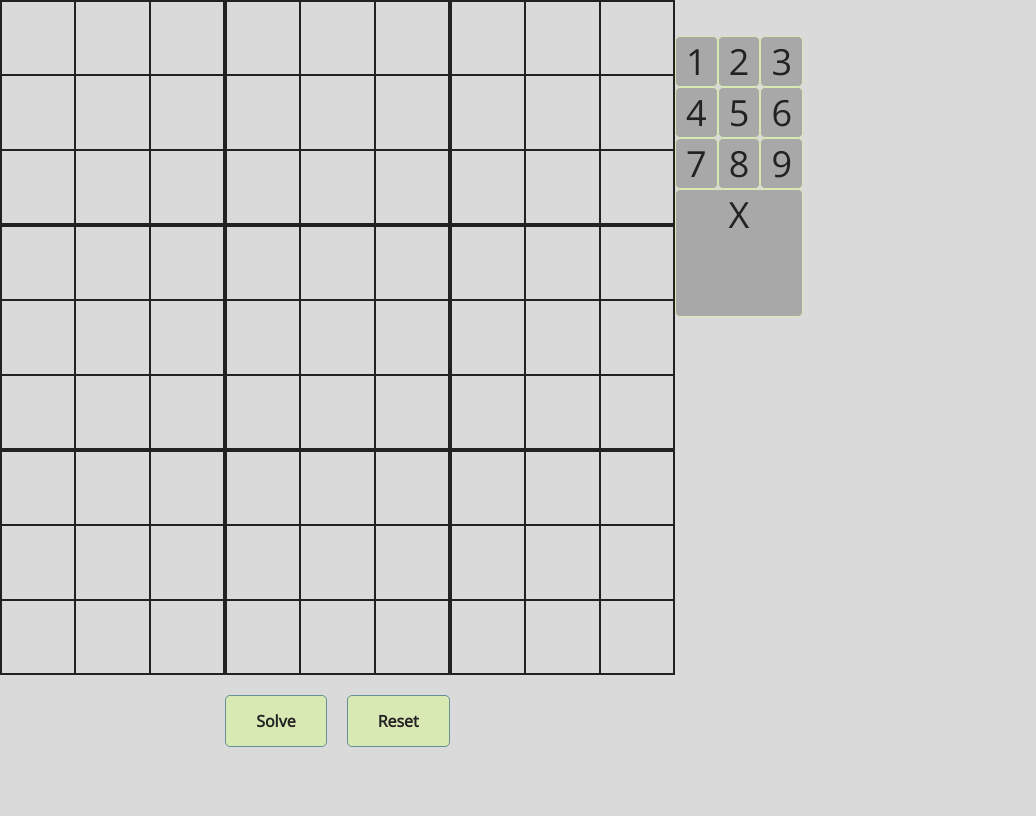
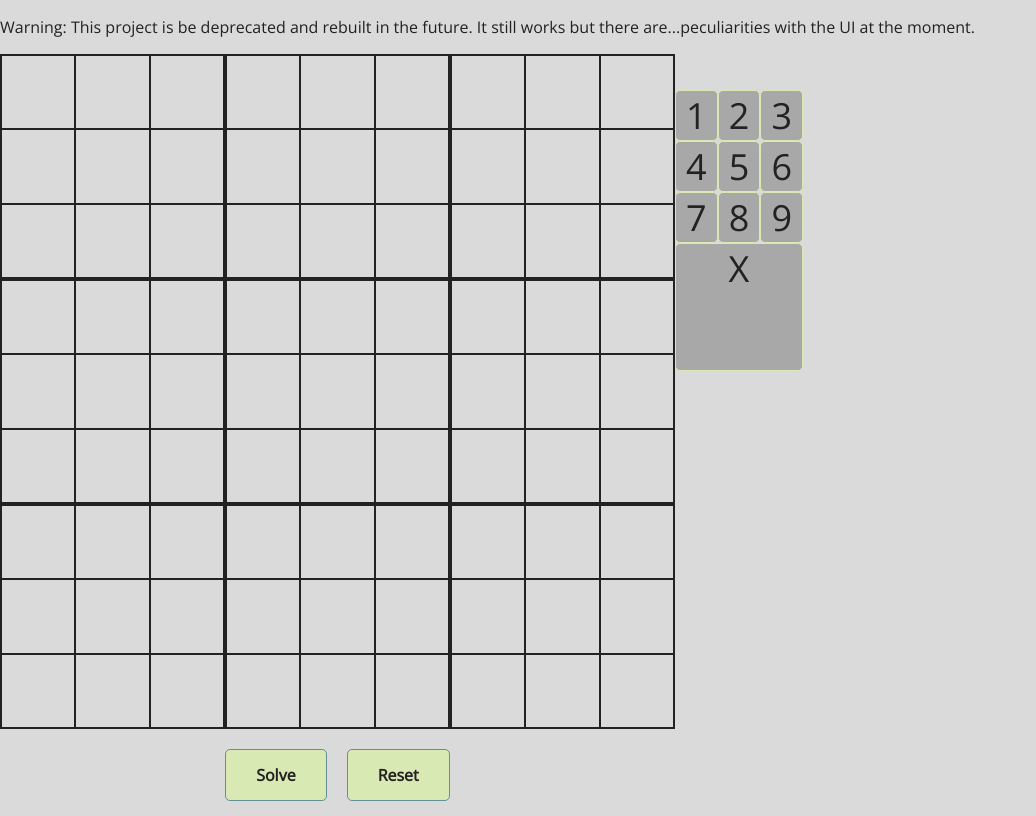
Before and after one commit to JamesG9802/Sudoku-Wave-Function-Collapse, a React (Vite) app: page / in a window 1280 px wide. Shown: the whole page, without its empty margins (0-1036 px from the left). Built offline with nearby package versions, Linux system fonts and the light colour scheme.

Commit message:
Deprecating

```diff
--- a/src/App.tsx
+++ b/src/App.tsx
@@ -31,6 +31,7 @@ function App() {
   return (
     <>
       <div className="App">
+        <p>Warning: This project is be deprecated and rebuilt in the future. It still works but there are...peculiarities with the UI at the moment.</p>
         <div className="column">
           <Sudoku></Sudoku>
           <div className="row">
```
Also changed, not shown: 2 other files (tests, documents, lock files or other folders).
